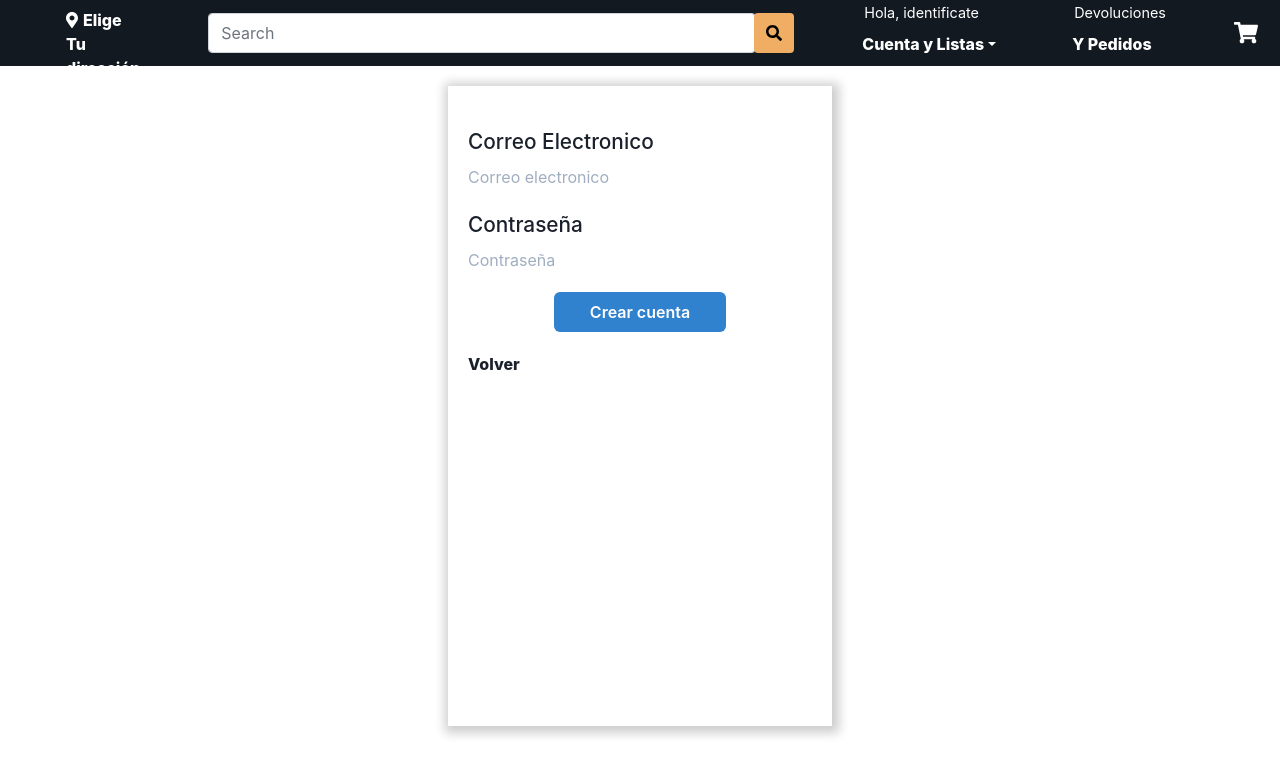
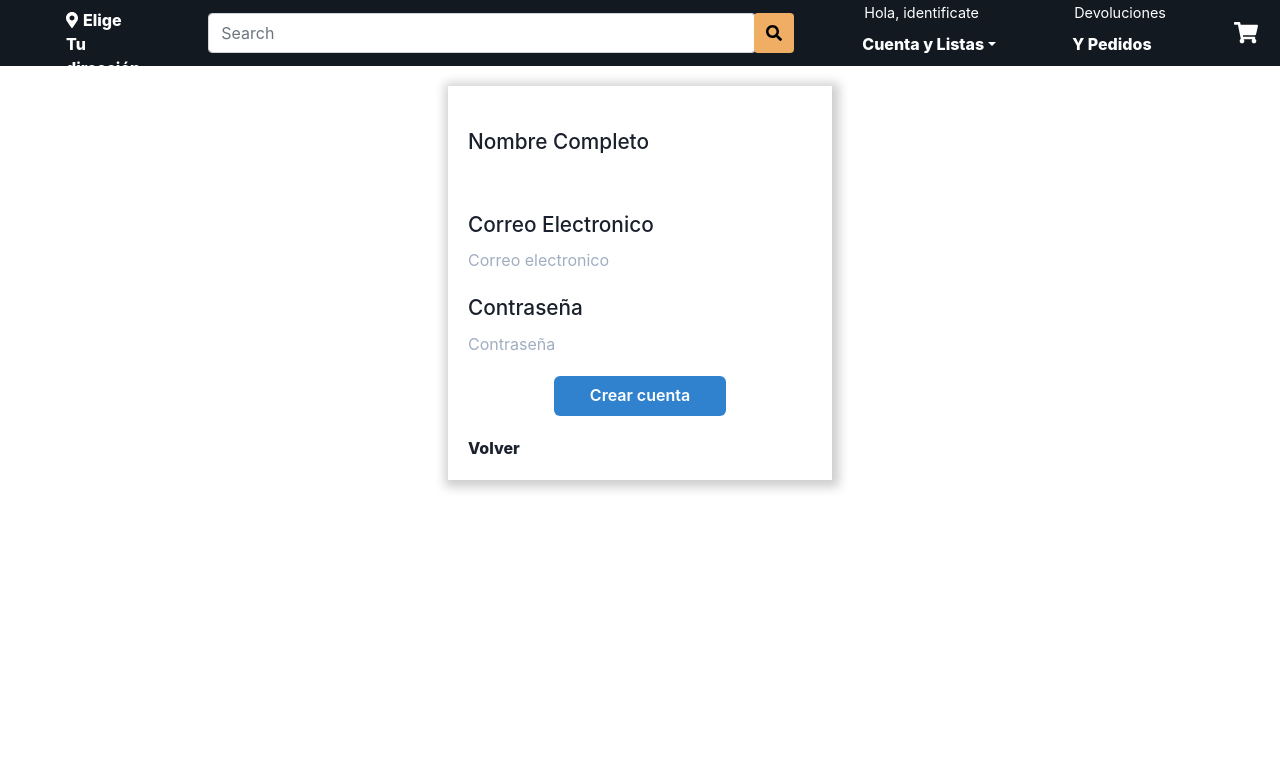
Before and after one commit to Juanpabedoyav/proyect-Amazonas-clone, a React (Create React App) app: page /registro in a window 1280 px wide. Shown: the top 776 px of the page. Built offline with nearby package versions, Linux system fonts and the light colour scheme.

Commit message:
create : validations on the form register user

```diff
--- a/src/components/Login.js
+++ b/src/components/Login.js
@@ -14,12 +14,14 @@ import { useDispatch } from 'react-redux';
 import { loginEmailAndPassword, loginGoogle, loginFacebook} from '../redux/actions/loginAction'
 const Login = () => {
 const dispatch = useDispatch()
+
+
+
    const[form, handleInput, reset]= useForm({
     email:'',
     password:''
 
    })
-
 const { email, password} = form
 // login Events
 
--- a/src/components/Registro.js
+++ b/src/components/Registro.js
@@ -2,46 +2,99 @@ import React from 'react'
 import {
     FormControl,
     FormLabel,
-    Input
+    Input,
+    FormErrorMessage,
   } from "@chakra-ui/react"
+  import { Alert, AlertIcon } from "@chakra-ui/alert"
+
   import { Button } from "@chakra-ui/react"
 import { StyleForm } from '../styles/Form.Style';
 import { Link } from 'react-router-dom';
 import {Form, Formik, Field, ErrorMessage,} from 'formik'
+import {useNavigate} from 'react-router-dom'
 const Registro = () => {
 
 
-
+const navigate = useNavigate()
 
     return (
         <StyleForm>
-   <Formik>
+   <Formik
+   initialValues={{
+    name: ' ',
+    email: '',
+    password:''
+      }}
+      validate={(data)=>{
+       let error = {};
+        if(!data.name){
+          error.name ='Por favor ingresa un nombre'
+        }else if(!/^[a-zA-ZÀ-ÿ\s]{1,40}$/.test(data.name)){
+          error.name ='Ingrese solo letras y espacios'
+
+        }
+        if(!data.email){
+          error.email ='Por favor ingresa un coreo valido'
 
 
+        }else if(!(/^[a-zA-Z0-9.!#$%&’*+/=?^_`{|}~-]+@[a-zA-Z0-9-]+(?:\.[a-zA-Z0-9-]+)*$/).test(data.email)){
+          error.email ='Por favor ingresa un correo valido '
+        }
+        return error;
+      }}
+      onSubmit={(data, {resetForm})=>{
+        resetForm();
+      setTimeout(()=> navigate('/login'), 3000 );
+
+      }}
+
+>
 
 
+{({errors})=>(
+   <Form >
+     {/* {console.log(props)}    */}
 
+   <FormControl >
+  <FormLabel htmlFor="name" className='label'>Nombre Completo</FormLabel>
+  <Field
+  id='name'
+  name='name'
+  type="text"
+  placeholder="Nombre completo"/>
 
-   <Form>
-            <FormControl id="email">
-  <FormLabel className='label'>Correo Electronico</FormLabel>
+   <ErrorMessage name='name' component={()=>(<div className="error" >{errors.name}</div>)} />
+</FormControl>
+  <FormControl >
+  <FormLabel htmlFor="email" className='label'>Correo Electronico</FormLabel>
   <Field
+  id='email'
+  name='email'
   type="email"
   placeholder="Correo electronico"
    />
+      <ErrorMessage name='email' component={()=>(<div className="error" >{errors.email}</div>)} />
+
+   {/* {touched.email && errors.email && <div className="error" >{errors.email}</div>} */}
 </FormControl>
-<FormControl id="password">
-  <FormLabel className='label' >Contraseña</FormLabel>
+
+<FormControl >
+  <FormLabel  htmlFor="nombre" className='label' >Contraseña</FormLabel>
   <Field
+  id='password'
+  name='password'
   type="password"
-  placeholder="Contraseña"
+  placeholder="Contraseña"/>
+  </FormControl>
+    <Button
+    type='submit'
+    className="create-button"
+    colorScheme="blue">Crear cuenta</Button>
+    <Link to='/login'>Volver</Link>
+  </Form>
+)}
 
-  />
-</FormControl>
-    <Button className="create-button" colorScheme="blue">Crear cuenta</Button>
-    <Link to='/login'>Volver</Link>
-    </Form>
-    </Formik>
+</Formik>
 
         </StyleForm>
     )
--- a/src/styles/Form.Style.js
+++ b/src/styles/Form.Style.js
@@ -4,7 +4,7 @@ import styled from 'styled-components'
 export const StyleForm = styled.div`
 /* border: 1px solid red; */
 width: 30%;
-height: 80vh;
+/* height: 80vh; */
 margin: 20px auto;
 padding: 20px;
 box-shadow: 2px 2px 10px 5px rgb(0, 0, 0, 0.2);
@@ -27,6 +27,11 @@ padding: 10px;
 margin-bottom: 120px;
 /* border-radius:28px; */
 }
+.error{
+      /* borderx: 1px solid red; */
+
+        color:red;
+}
 p{
     font-weight: 400;
 
```
